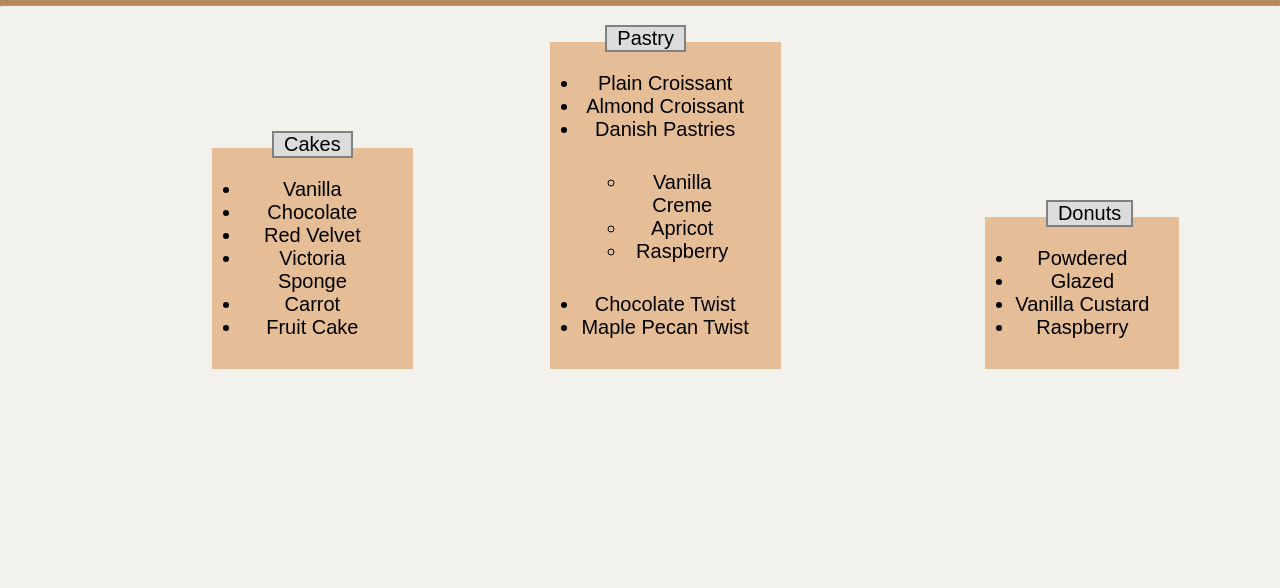
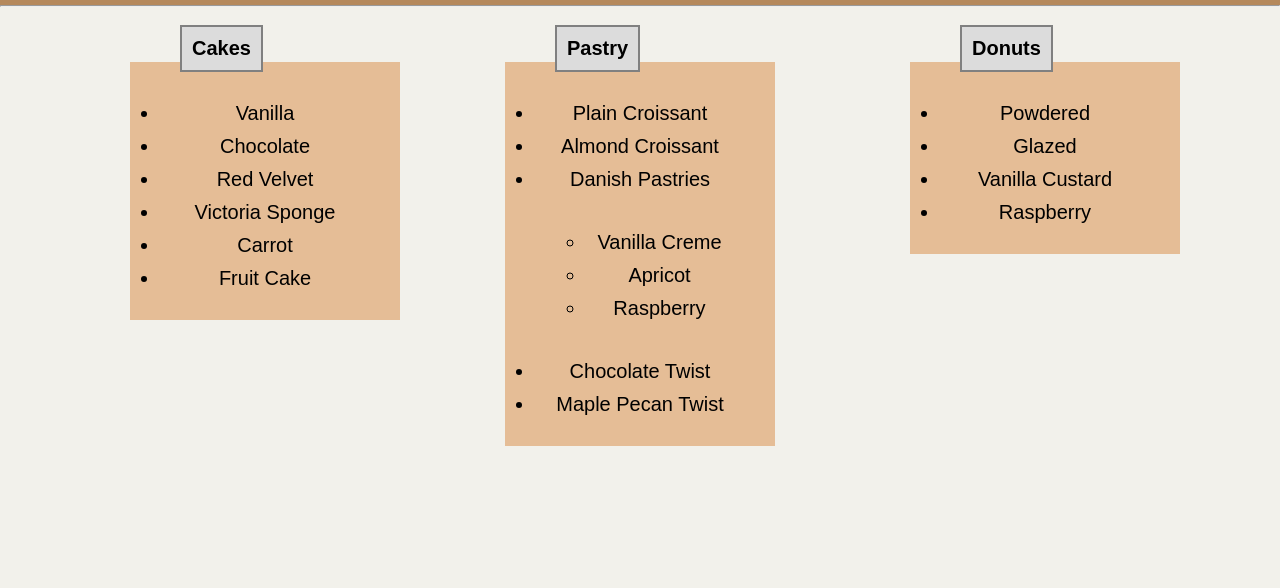
Before and after one commit to alcl2000/PP1-Amy-Lewis, a plain HTML site: page menu.html in a window 1280 px wide. Shown: the part 212-800 px from the top of the page. Drawn offline with Linux system fonts and the light colour scheme; a web font is replaced by a local one.

Commit message:
style menu page at xtra large screen sizes

```diff
--- a/assets/style.css
+++ b/assets/style.css
@@ -331,15 +331,15 @@ h4{
         margin-top:40px
     }
     /* Menu Page */
-    .menu{
-        display: inline-block;
 
+    #pastry , #donut , #cake{
+        font-size: 20px;
+        padding: 10px;
+        font-weight: 600;
     }
-    #bottom , #top {
-        margin-left: 15vw;
-    }
-    #middle{
-        margin-left: 10vw ;
+    li{
+        padding: 10px 0 0 0;
+        font-size: 20px
     }
     /* Footer */
     footer>a{
@@ -347,3 +347,23 @@ h4{
         padding:10px;
     }
 }
+
+/* breakpoint extra large screens */
+@media screen and (min-width:1200px){
+    /* Menu page*/
+    .menu{
+        display: inline-block;
+        height:300px;
+        width:300px;
+        position: absolute;
+    }
+    #top{
+        left:100px
+    }
+    #middle{
+        left: 475px;
+    }
+    #bottom{
+        right:100px;
+    }
+}
```
